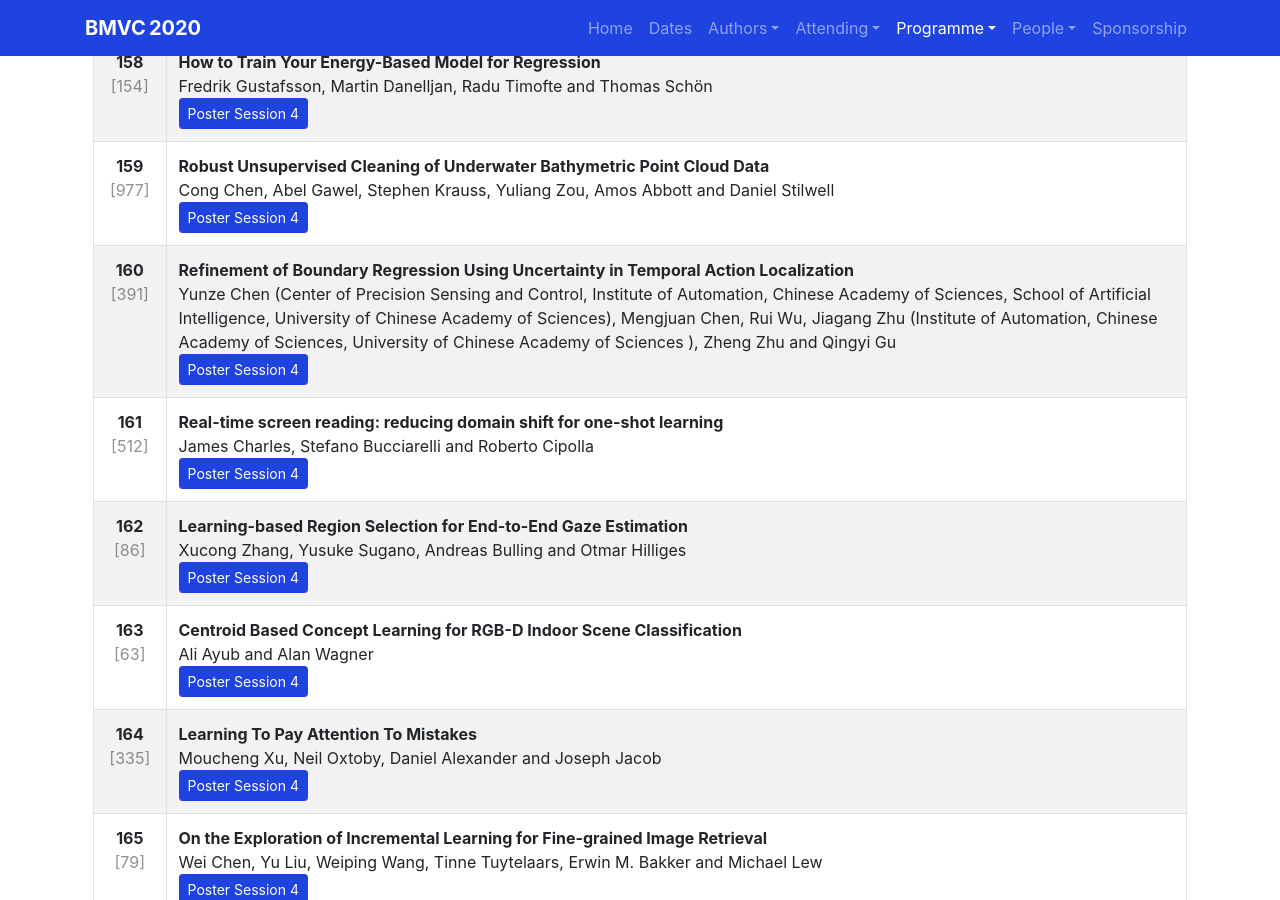
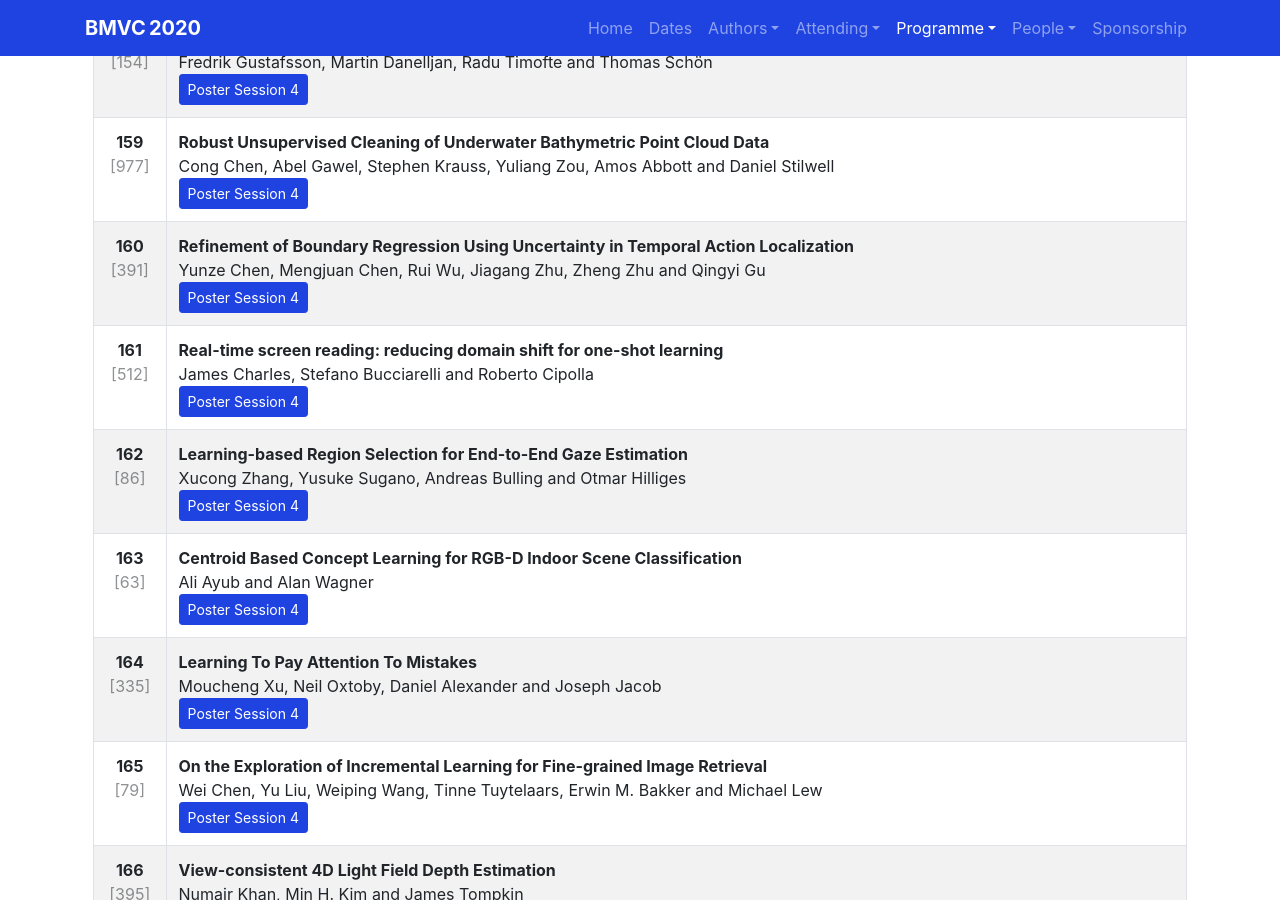
Before and after one commit to BritishMachineVisionAssociation/BMVC2021, a Jekyll site: the page built from programme/accepted-papers.md, in a window 1280 px wide and 900 px high, scrolled down 17261 px. Built offline with Jekyll 4.4.1, drawn with Linux system fonts in a browser that asks for light colours; nearby versions of some CDN libraries; some of the changed text lies outside the part shown.

Commit message:
Fixed typos.

```diff
--- a/_data/camera_ready.yml
+++ b/_data/camera_ready.yml
@@ -2184,15 +2184,13 @@ Our method also achieves the state of the art accuracy on the SKU110K  dataset.
     session_id: 11
     title: "Refinement of Boundary Regression Using Uncertainty in Temporal Action Localization"
     authors:
-      - author: "Yunze Chen (Center of Precision Sensing and Control, Institute of Automation, Chinese Academy of Sciences"
-      - author: "School of Artificial Intelligence, University of Chinese Academy of Sciences)"
+      - author: "Yunze Chen (Center of Precision Sensing and Control, Institute of Automation, Chinese Academy of Sciences, School of Artificial Intelligence, University of Chinese Academy of Sciences)"
       - author: "Mengjuan Chen (Center of Precision Sensing and Control, Institute of Automation, Chinese Academy of Sciences)"
       - author: "Rui Wu (Horizon Robotics)"
-      - author: "Jiagang Zhu (Institute of Automation, Chinese Academy of Sciences"
-      - author: "University of Chinese Academy of Sciences )"
+      - author: "Jiagang Zhu (Institute of Automation, Chinese Academy of Sciences, University of Chinese Academy of Sciences )"
       - author: "Zheng Zhu (Institute of Automation, Chinese Academy of Sciences)"
       - author: "Qingyi Gu (Institute of Automation, Chinese Academy of Sciences)"
-    all_authors: "Yunze Chen (Center of Precision Sensing and Control, Institute of Automation, Chinese Academy of Sciences, School of Artificial Intelligence, University of Chinese Academy of Sciences), Mengjuan Chen, Rui Wu, Jiagang Zhu (Institute of Automation, Chinese Academy of Sciences, University of Chinese Academy of Sciences ), Zheng Zhu and Qingyi Gu"
+    all_authors: "Yunze Chen, Mengjuan Chen, Rui Wu, Jiagang Zhu, Zheng Zhu and Qingyi Gu"
     code: ""
     keywords:
       - word: "Temporal Action Localization"
@@ -2360,14 +2358,12 @@ Our method also achieves the state of the art accuracy on the SKU110K  dataset.
     session_id: 1
     title: "Weakly-supervised Salient Instance Detection"
     authors:
-      - author: "Xin Tian (Dalian University of Technology"
-      - author: "City University of Hong Kong)"
-      - author: "Ke Xu (Dalian University of Technology"
-      - author: "City University of Hong Kong)"
+      - author: "Xin Tian (Dalian University of Technology, City University of Hong Kong)"
+      - author: "Ke Xu (Dalian University of Technology, City University of Hong Kong)"
       - author: "Xin Yang (Dalian University of Technology)"
       - author: "Baocai Yin (Dalian University of Technology)"
       - author: "Rynson Lau (City University of Hong Kong)"
-    all_authors: "Xin Tian (Dalian University of Technology, City University of Hong Kong), Ke Xu (Dalian University of Technology, City University of Hong Kong), Xin Yang, Baocai Yin and Rynson Lau"
+    all_authors: "Xin Tian, Ke Xu, Xin Yang, Baocai Yin and Rynson Lau"
     code: ""
     keywords:
       - word: "Salient Instance Detection"
@@ -3429,7 +3425,7 @@ The source code and trained models are available at https://github.com/Ha0Tang/B
     order: 176
     poster_session: 4
     session_id: 11
-    title: "LSD$_2$ -- Joint Denoising and Deblurring of Short and Long Exposure Images with CNNs"
+    title: "LSD_2 - Joint Denoising and Deblurring of Short and Long Exposure Images with CNNs"
     authors:
       - author: "Janne Mustaniemi (University of Oulu)"
       - author: "Juho	 Kannala (Aalto University, Finland)"
```
